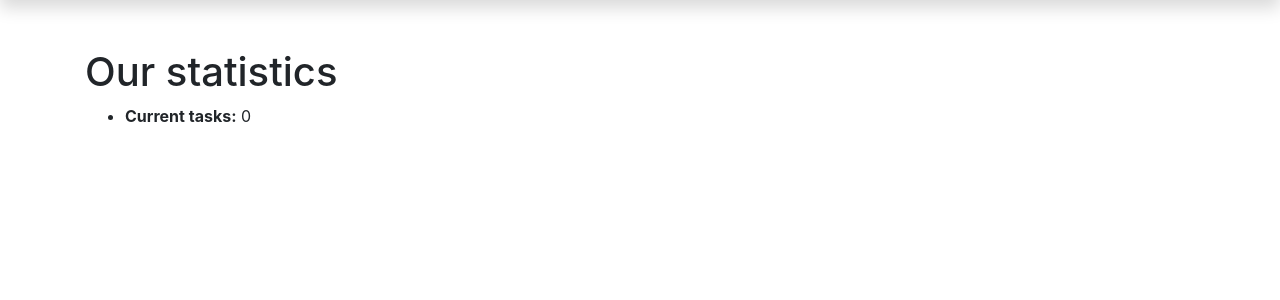
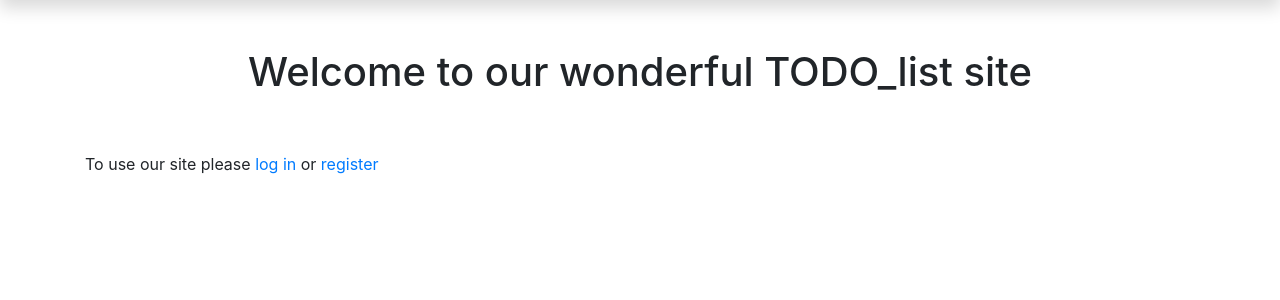
Before and after one commit to tms-rls/ptu7_todo_list, a Django app: page / in a window 1280 px wide. Shown: the part 56-356 px from the top of the page. Run offline with Django 4.2, Linux system fonts and the light colour scheme; data that the repository does not hold is empty; some libraries are stand-ins or nearby versions.

Commit message:
Updated start page

```diff
--- a/todolist/todo_list/templates/start.html
+++ b/todolist/todo_list/templates/start.html
@@ -1,10 +1,12 @@
 {% extends "base.html" %}
 
-{% block title %}Statistics{% endblock %}
+{% block title %}Start{% endblock %}
 
 {% block content %}
-<h1>Our statistics</h1>
-<ul >
-    <li><strong>Current tasks:</strong> {{ num_tasks }}</li>
-</ul>
+<h1 style="text-align: center">Welcome to our wonderful TODO_list site</h1>
+<br>
+<br>
+<div>
+    <p>To use our site please <a href="{% url 'login'%}">log in</a> or <a href="{% url 'register'%}">register</a></p>
+</div>
 {% endblock %}
--- a/todolist/todo_list/urls.py
+++ b/todolist/todo_list/urls.py
@@ -3,7 +3,7 @@ from django.urls import path
 from . import views
 
 urlpatterns = [
-    path('', views.statistics, name='start'),
+    path('', views.start, name='start'),
     path('register/', views.register, name='register'),
     path('mytasks/', views.TasksByUserListView.as_view(), name='my_tasks'),
     path('mytasks/<int:pk>', views.TaskByUserDetailView.as_view(), name='my_specific_task'),
--- a/todolist/todo_list/views.py
+++ b/todolist/todo_list/views.py
@@ -9,13 +9,8 @@ from .models import Task
 from .forms import TaskCreateForm
 
 
-def statistics(request):
-    num_tasks = Task.objects.all().count()
-    context = {
-        'num_tasks': num_tasks,
-    }
-
-    return render(request, 'start.html', context=context)
+def start(request):
+    return render(request, 'start.html')
 
 
 @csrf_protect
```
